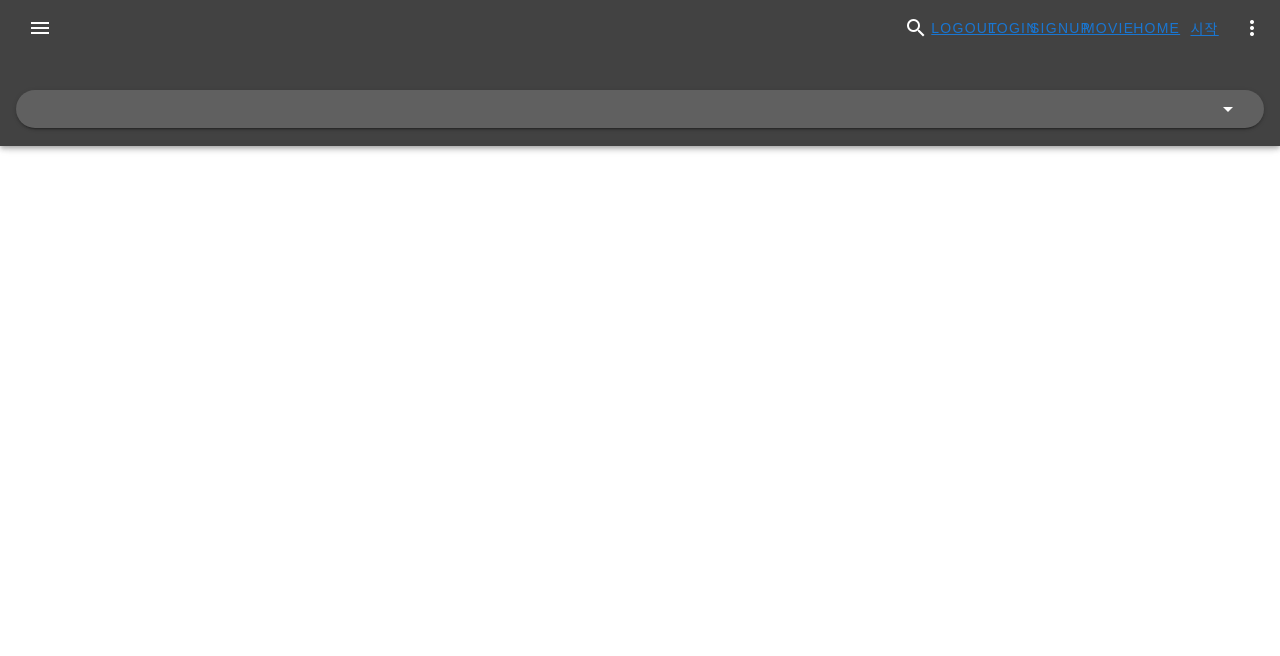
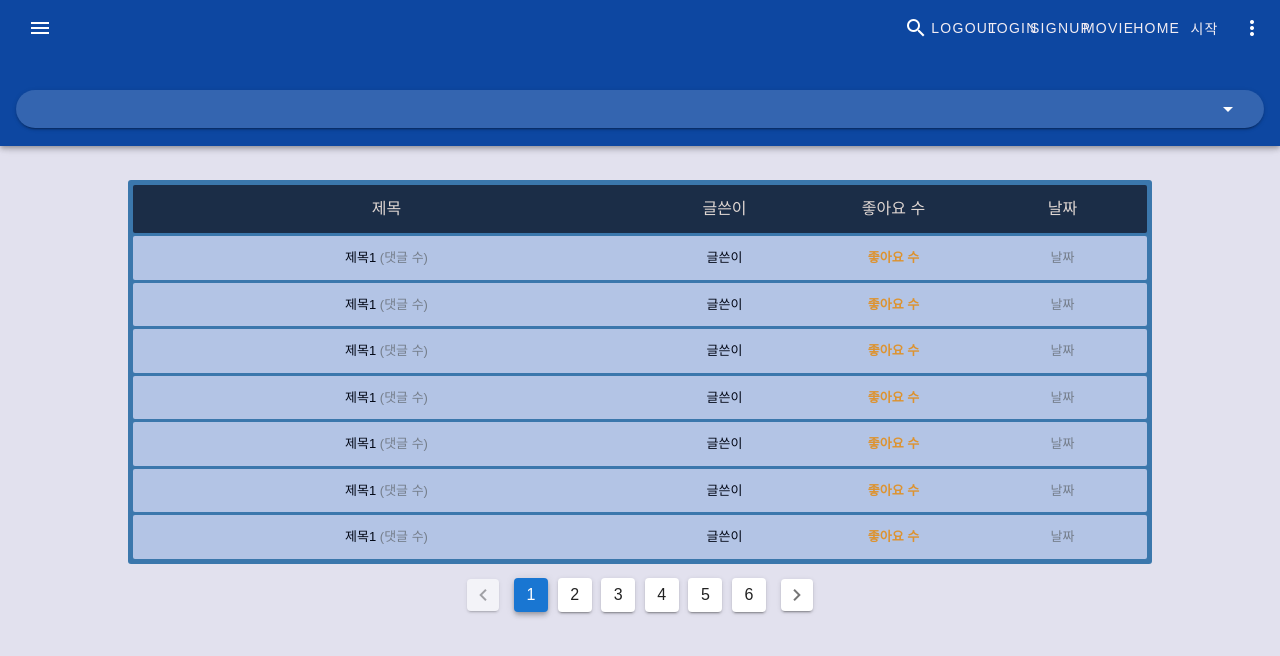
Before and after one commit to CodeAlpacat/FinalPJT-moviePJT-, a Vue app in the folder final_pjt_front/pixaffy/: page /community in a window 1280 px wide. Shown: the top 656 px of the page. Built offline with nearby package versions, Linux system fonts and the light colour scheme; a web font is replaced by a local one; what vue-animejs, vue-carousel-3d would draw is missing.

Commit message:
JH_Update: style modified, community.vue add

```diff
--- a/final_pjt_front/pixaffy/public/index.html
+++ b/final_pjt_front/pixaffy/public/index.html
@@ -16,4 +16,9 @@
     <div id="app"></div>
     <!-- built files will be auto injected -->
   </body>
+  <style>
+    #app{
+      background-color: rgb(226, 225, 238);
+    }
+  </style>
 </html>
--- a/final_pjt_front/pixaffy/src/App.vue
+++ b/final_pjt_front/pixaffy/src/App.vue
@@ -1,6 +1,6 @@
 <template>
   <v-app>
-    <v-app-bar app color="secondary" height="50px" dark shrink-on-scroll>
+    <v-app-bar app color="blue darken-4" height="50px" dark shrink-on-scroll>
       <div class="d-flex">
         <v-app-bar-nav-icon> </v-app-bar-nav-icon>
         <v-toolbar-title></v-toolbar-title>
@@ -63,19 +63,14 @@ export default {
 };
 </script>
 <style lang="scss">
+@import url(//fonts.googleapis.com/earlyaccess/jejogothic.css);
 nav {
-  padding: 30px;
-  background-color: #2e343b;
-
-  a {
-    font-weight: bold;
-    font-size: 24px;
-    color: #2c3e50;
-
-    &.router-link-exact-active {
-      color: #42b983;
-    }
-  }
+  padding: 10px;
+}
+.v-application span a {
+  color: rgb(242, 237, 243);
+  text-decoration: none;
+  font-family: 'Jeju Gothic', sans-serif;
 }
 #app-background {
   background-color: #2e343b;
--- /dev/null
+++ b/final_pjt_front/pixaffy/src/components/ArticleView.vue
@@ -0,0 +1,45 @@
+<template>
+  <div class="article">
+    <div class="col-6">
+      제목1 <span class="subcontent">(댓글 수)</span>
+    </div>
+    <div class="col-2">
+      글쓴이
+    </div>
+    <div class="col-2">
+      <span class="likes">좋아요 수</span>
+    </div>
+    <div class="col-2">
+      <span class="subcontent">날짜</span>
+    </div>
+  </div>
+</template>
+
+<script>
+export default {
+  name:"ArticleView"
+}
+</script>
+
+<style>
+  .article {
+    display: flex;
+    background-color: rgb(179, 196, 229);
+    border-radius: 2px;
+    text-align: center;
+    margin-top: 3px;
+  }
+  .article > div {
+    color: rgb(2, 7, 21);
+    font-family: 'Jeju Gothic', sans-serif;
+    font-size: small;
+  }
+  .subcontent {
+    color: rgb(117, 126, 139);
+  }
+  .likes {
+    color: rgb(221, 147, 48);
+    font-weight: bold;
+  }
+
+</style>
--- a/final_pjt_front/pixaffy/src/router/index.js
+++ b/final_pjt_front/pixaffy/src/router/index.js
@@ -6,6 +6,7 @@ import StartView from '../views/StartView.vue'
 import SignupView from '../views/SignupView.vue'
 import LoginView from '../views/LoginView.vue'
 import LogoutView from '../views/LogoutView.vue'
+import CommunityView from '../views/CommunityView.vue'
 
 Vue.use(VueRouter)
 
@@ -39,6 +40,11 @@ const routes = [
     path: '/logout',
     name: 'logout',
     component: LogoutView
+  },
+  {
+    path: '/community',
+    name: 'community',
+    component: CommunityView
   }
 ]
 
--- /dev/null
+++ b/final_pjt_front/pixaffy/src/views/CommunityView.vue
@@ -0,0 +1,74 @@
+<template>
+  <div>
+    <div class="body">
+      <div class="articleTable">
+        <div class="col-6">
+          제목
+        </div>
+        <div class="col-2">
+          글쓴이
+        </div>
+        <div class="col-2">
+          좋아요 수
+        </div>
+        <div class="col-2">
+          날짜
+        </div>
+      </div>
+      <article-view></article-view>
+      <article-view></article-view>
+      <article-view></article-view>
+      <article-view></article-view>
+      <article-view></article-view>
+      <article-view></article-view>
+      <article-view></article-view>
+    </div>
+    <div class="text-center">
+      <v-pagination
+        v-model="page"
+        :length="6"
+      ></v-pagination>
+    </div>
+  </div>
+</template>
+
+<script>
+import ArticleView from '@/components/ArticleView.vue'
+export default {
+  name: 'CommunityView',
+  components: {
+    ArticleView,
+  },
+  data () {
+      return {
+        page: 1,
+      }
+    },
+}
+</script>
+
+<style scoped>
+  @import url(//fonts.googleapis.com/earlyaccess/jejogothic.css);
+  .body {
+    display: flex;
+    flex-direction: column;
+    background-color: rgb(59, 119, 172);
+    width: 80%;
+    margin: 50px auto 0;
+    border-radius: 3px;
+    padding: 5px;
+  }
+  .articleTable {
+    display: flex;
+    background-color: rgb(27, 45, 71);
+    width: 100%;
+    border-radius: 2px;
+    text-align: center;
+  }
+  .articleTable > div {
+    color: rgb(223, 214, 210);
+    font-family: 'Jeju Gothic', sans-serif;
+    font-size: medium;
+  }
+
+</style>
```
Also changed, not shown: 1 other file (tests, documents, lock files or other folders).
